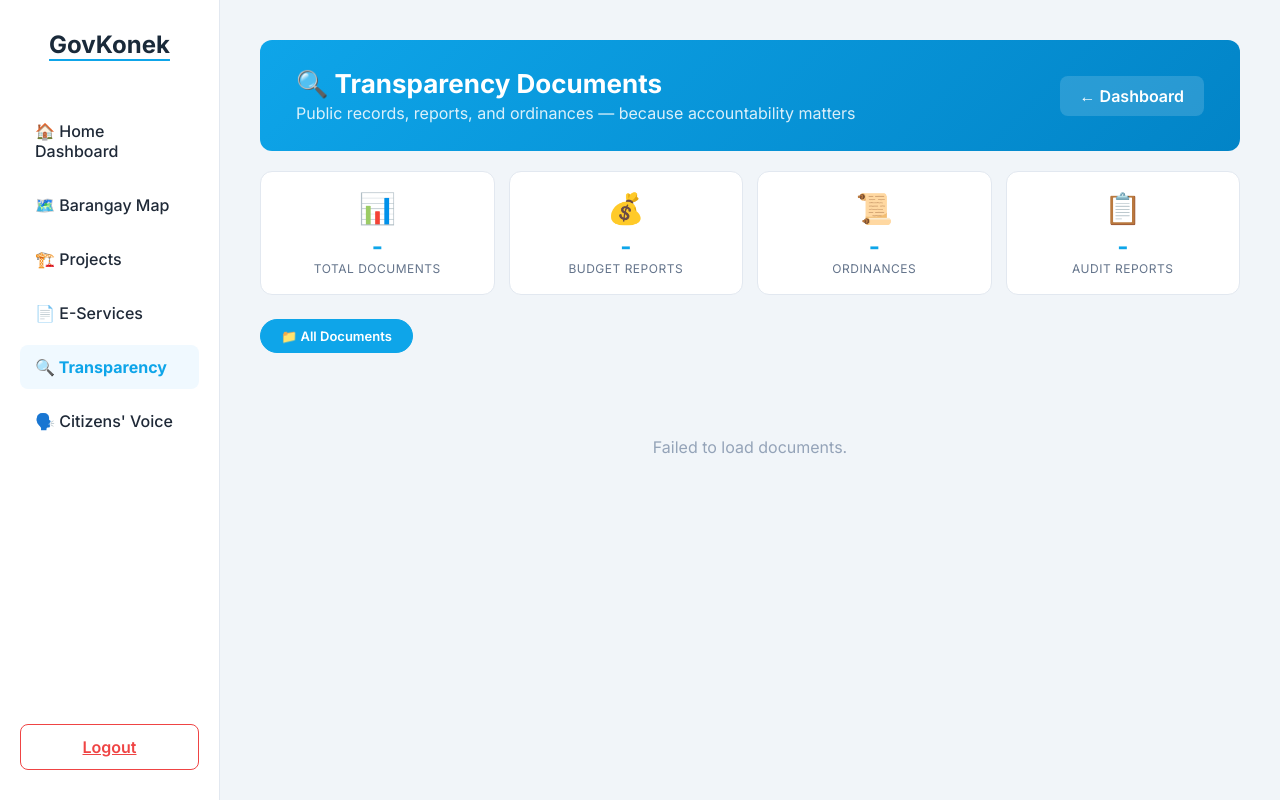
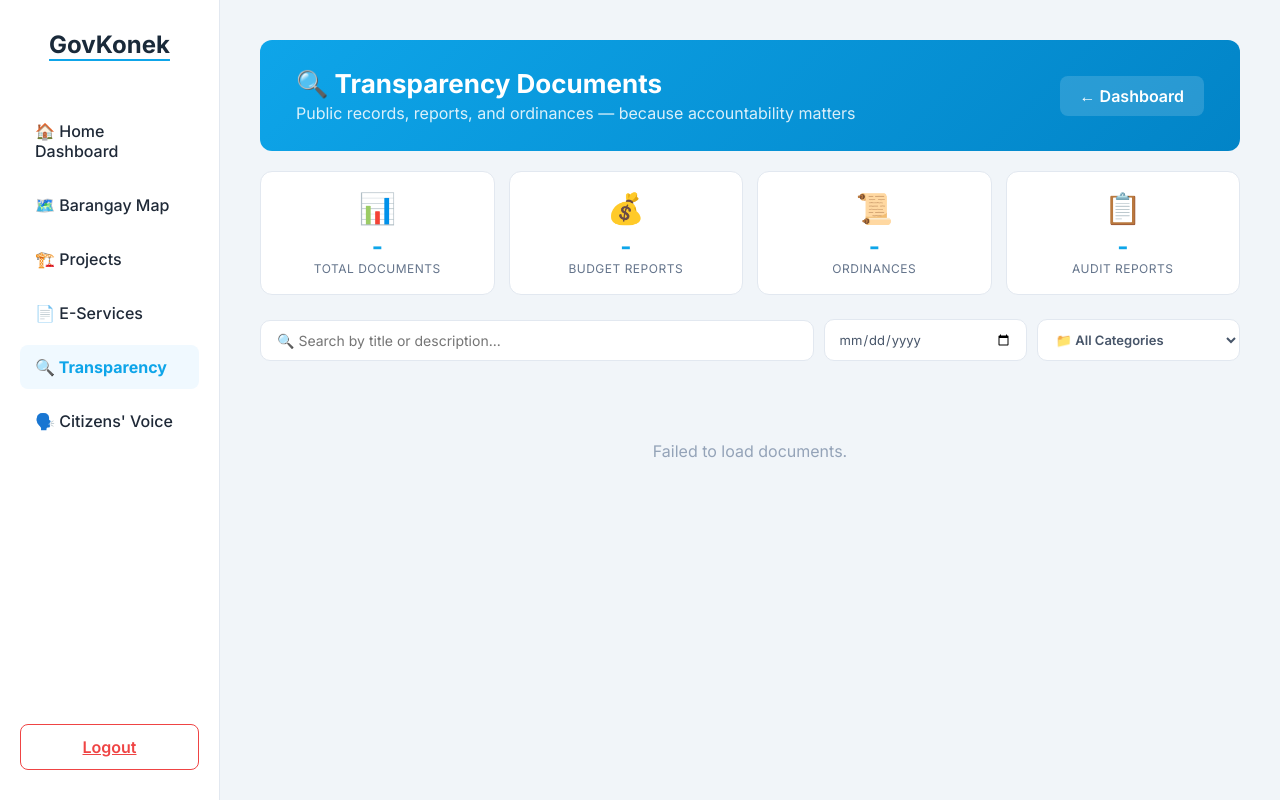
Before and after one commit to JamesOpSc/GovKonek-Flask-Project, a Python web app: template templates/documents.html in a window 1280 px wide. Run offline with Jinja, Linux system fonts and the light colour scheme; the template is opened without the code that fills it, so the values that code supplies are empty.

Commit message:
Testing out filter feature

```diff
--- a/templates/documents.html
+++ b/templates/documents.html
@@ -228,8 +228,19 @@
     <div class="stat-card"><div class="stat-icon">📋</div><div class="stat-num" id="countAudit">-</div><div class="stat-label">Audit Reports</div></div>
 </div>
 
-<div class="filter-bar" id="filterBar">
-    <button class="filter-btn active" data-filter="all">📁 All Documents</button>
+<!-- ================================================================ -->
+<!-- SEARCH + FILTER BAR                                               -->
+<!-- ================================================================ -->
+<div style="display:flex;gap:10px;margin-bottom:20px;align-items:center;flex-wrap:wrap;">
+    <input type="text" id="searchInput"
+           placeholder="🔍 Search by title or description..."
+           style="flex:3;min-width:200px;padding:11px 16px;border-radius:10px;border:1px solid #e2e8f0;font-size:14px;outline:none;">
+    <input type="date" id="dateFilter"
+           style="flex:1;min-width:150px;padding:11px 14px;border-radius:10px;border:1px solid #e2e8f0;font-size:13px;color:#475569;outline:none;">
+    <select id="categorySelect"
+            style="flex:1;min-width:160px;padding:11px 14px;border-radius:10px;border:1px solid #e2e8f0;font-size:13px;font-weight:600;color:#475569;cursor:pointer;background:white;outline:none;">
+        <option value="all">📁 All Categories</option>
+    </select>
 </div>
 
 <div class="doc-list" id="docList">
@@ -239,7 +250,6 @@
 <script>
 (function() {
     const docList = document.getElementById('docList');
-    const filterBar = document.getElementById('filterBar');
     let allDocs = [];
 
     function escapeHtml(s) {
@@ -264,7 +274,7 @@
             ? `<a href="${escapeHtml(d.file_url)}" download class="doc-download" style="text-decoration:none;">⬇ Download</a>`
             : `<button class="doc-download" onclick="alert('📥 No file attached yet.')">⬇ Download</button>`;
         return `
-        <div class="doc-card" data-category="${escapeHtml(d.category)}">
+        <div class="doc-card" data-category="${escapeHtml(d.category)}" data-title="${escapeHtml(d.title).toLowerCase()}" data-desc="${escapeHtml(d.description).toLowerCase()}" data-date="${d.published_date || ''}">
             <div class="doc-icon">${getDocIcon(d.category)}</div>
             <div class="doc-info">
                 <div class="doc-title">${escapeHtml(d.title)}</div>
@@ -280,6 +290,47 @@
         </div>`;
     }
 
+    function applyFilters() {
+        const search = (document.getElementById('searchInput').value || '').toLowerCase().trim();
+        const dateVal = document.getElementById('dateFilter').value;
+        const category = document.getElementById('categorySelect').value;
+
+        document.querySelectorAll('.doc-card').forEach(card => {
+            let show = true;
+
+            // Title + description search
+            if (search) {
+                const title = card.dataset.title || '';
+                const desc = card.dataset.desc || '';
+                if (!title.includes(search) && !desc.includes(search)) {
+                    show = false;
+                }
+            }
+
+            // Date filter
+            if (dateVal && show) {
+                const cardDate = card.dataset.date || '';
+                if (cardDate !== dateVal) {
+                    show = false;
+                }
+            }
+
+            // Category dropdown
+            if (category !== 'all' && show) {
+                if (card.dataset.category !== category) {
+                    show = false;
+                }
+            }
+
+            card.style.display = show ? '' : 'none';
+        });
+
+        // Update visible count
+        const visible = document.querySelectorAll('.doc-card[style*="display:"]').length;
+        const total = document.querySelectorAll('.doc-card').length;
+        document.getElementById('countTotal').textContent = visible || total;
+    }
+
     fetch('/api/documents')
         .then(r => r.json())
         .then(data => {
@@ -289,11 +340,15 @@
                 return;
             }
 
-            // Build filter buttons
+            // Build category dropdown options
             const cats = [...new Set(allDocs.map(d => d.category))];
-            let filterHtml = '<button class="filter-btn active" data-filter="all">📁 All Documents</button>';
-            cats.forEach(c => { filterHtml += `<button class="filter-btn" data-filter="${escapeHtml(c)}">${getDocIcon(c)} ${escapeHtml(c)}</button>`; });
-            filterBar.innerHTML = filterHtml;
+            const select = document.getElementById('categorySelect');
+            cats.forEach(c => {
+                const opt = document.createElement('option');
+                opt.value = c;
+                opt.textContent = `${getDocIcon(c)} ${c}`;
+                select.appendChild(opt);
+            });
 
             // Render all
             docList.innerHTML = allDocs.map(renderDoc).join('');
@@ -303,21 +358,15 @@
             document.getElementById('countBudget').textContent = allDocs.filter(d => d.category === 'Budget Report').length;
             document.getElementById('countOrdinance').textContent = allDocs.filter(d => d.category === 'Ordinance').length;
             document.getElementById('countAudit').textContent = allDocs.filter(d => d.category === 'Audit Report').length;
+
+            // Attach filter listeners
+            document.getElementById('searchInput').addEventListener('input', applyFilters);
+            document.getElementById('dateFilter').addEventListener('change', applyFilters);
+            document.getElementById('categorySelect').addEventListener('change', applyFilters);
         })
         .catch(() => {
             docList.innerHTML = '<div class="empty-state">Failed to load documents.</div>';
         });
-
-    filterBar.addEventListener('click', e => {
-        if (e.target.classList.contains('filter-btn')) {
-            document.querySelectorAll('#filterBar .filter-btn').forEach(b => b.classList.remove('active'));
-            e.target.classList.add('active');
-            const filter = e.target.dataset.filter;
-            document.querySelectorAll('.doc-card').forEach(card => {
-                card.style.display = (filter === 'all' || card.dataset.category === filter) ? '' : 'none';
-            });
-        }
-    });
 })();
 </script>
 
```
